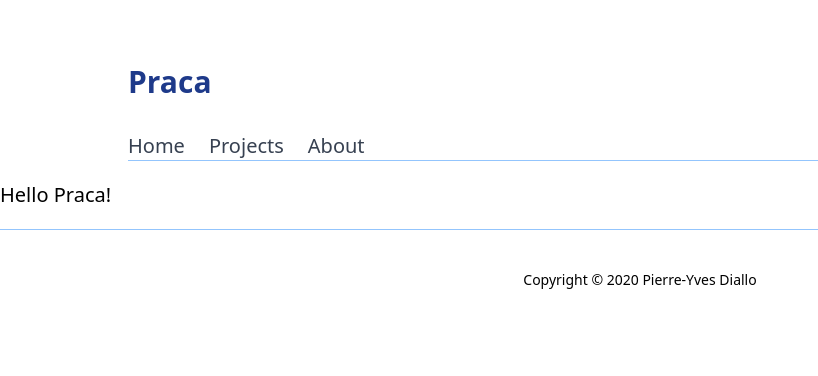
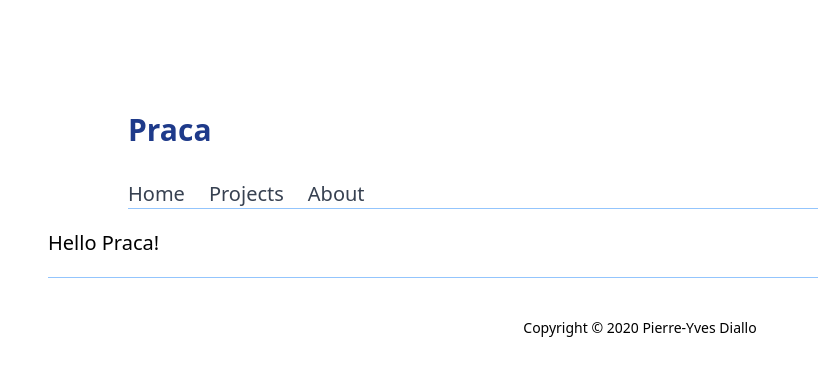
Before and after one commit to pierreyoda/newstackwhodis, a Next.js app: page / in a window 1280 px wide. Shown: the top 376 px of the page, without its empty margins (0-818 px from the left). Built offline with nearby package versions, Linux system fonts and the light colour scheme.

Commit message:
:truck: Move all source code files into own "./src/" folder

```diff
--- a/layouts/Main.tsx
+++ b/src/layouts/Main.tsx
@@ -4,7 +4,7 @@ import Navbar from "@/components/Navbar";
 import { copyrightNotice, name } from "@/content/branding";
 
 const MainLayout: FunctionComponent = ({ children }) => (
-  <main className="antialiased w-full font-sans">
+  <main className="antialiased w-full font-sans p-12">
     <div className="absolute top-0 right-O h-12 w-12">
       {/* TODO: dark mode toggle */}
     </div>
--- a/tsconfig.json
+++ b/tsconfig.json
@@ -20,8 +20,11 @@
     "baseUrl": ".",
     "paths": {
       "@/*": [
+        "./src/*"
+      ],
+      "~/*": [
         "./*"
-      ],
+      ]
     },
   },
   "include": [
```
Also changed, not shown: src/components/Navbar.tsx (renamed from components/Navbar.tsx), src/content/branding.ts (renamed from content/branding.ts), src/content/index.ts (renamed from content/index.ts), src/pages/_app.tsx (renamed from pages/_app.tsx), src/pages/_document.tsx (renamed from pages/_document.tsx), src/pages/index.tsx (renamed from pages/index.tsx), src/styles/globals.css (renamed from styles/globals.css).
